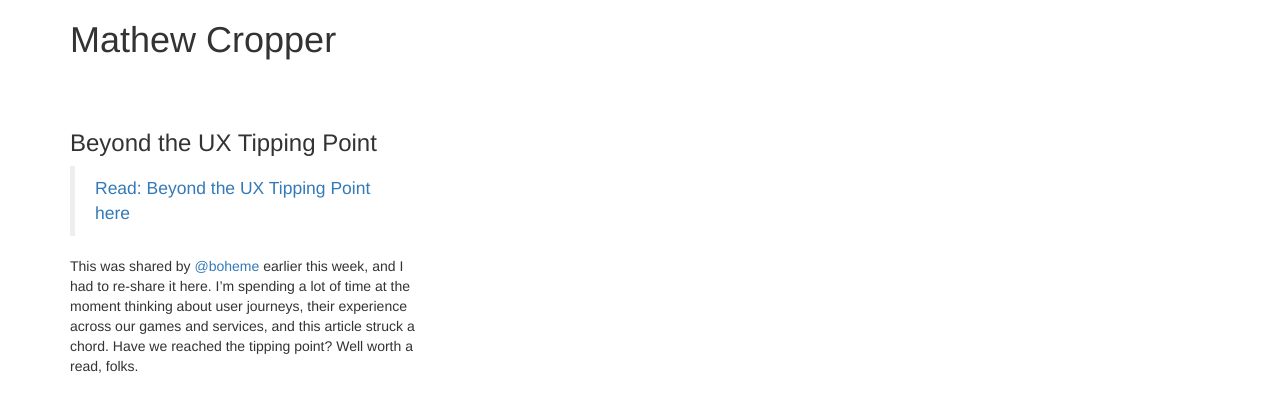
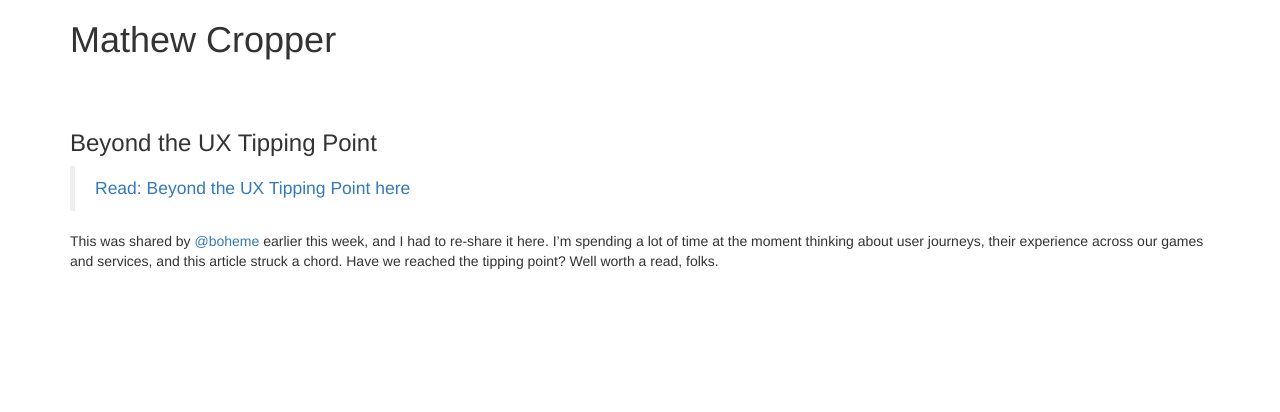
Before and after one commit to mathewcropper/mathewcropper.github.io, a Jekyll site: the page built from _posts/2014-11-23-beyond-the-ux-tipping-point.md, in a window 1280 px wide. Shown: the top 412 px of the page. Built offline with Jekyll 4.4.1, drawn with Linux system fonts in a browser that asks for light colours; nearby versions of some CDN libraries; library files that are not in the unit come from our copies.

Commit message:
Posts: Use full width

```diff
--- a/_layouts/post.html
+++ b/_layouts/post.html
@@ -6,7 +6,7 @@ layout: default
   <div class="container">
 	<!-- This loops through the paginated posts -->
 		<div class="row">
-		  <div class="col-md-4 mc-margin-bottom-50">
+		  <div class="col-md-12 mc-margin-bottom-50">
 			  <h3>{{ page.title }}</h3>
 			  <p>
 				  {{ content }}
```
